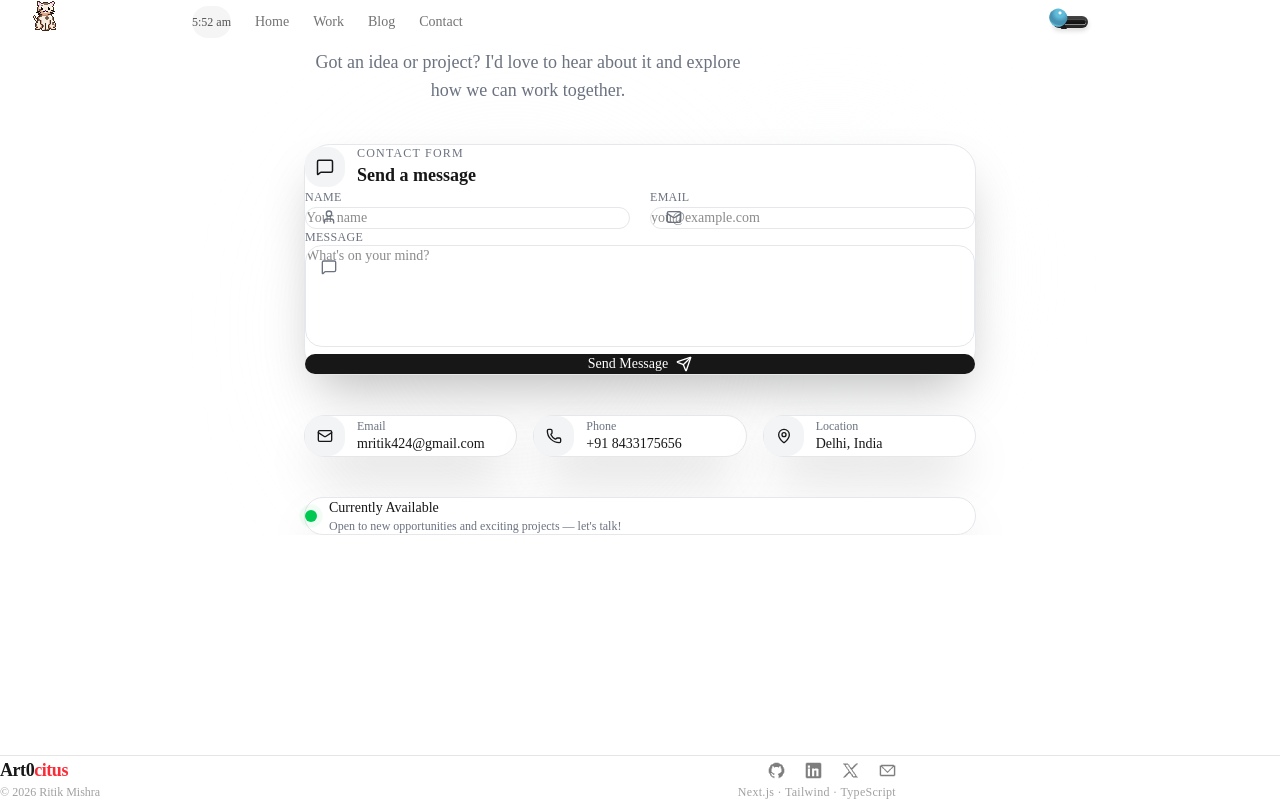
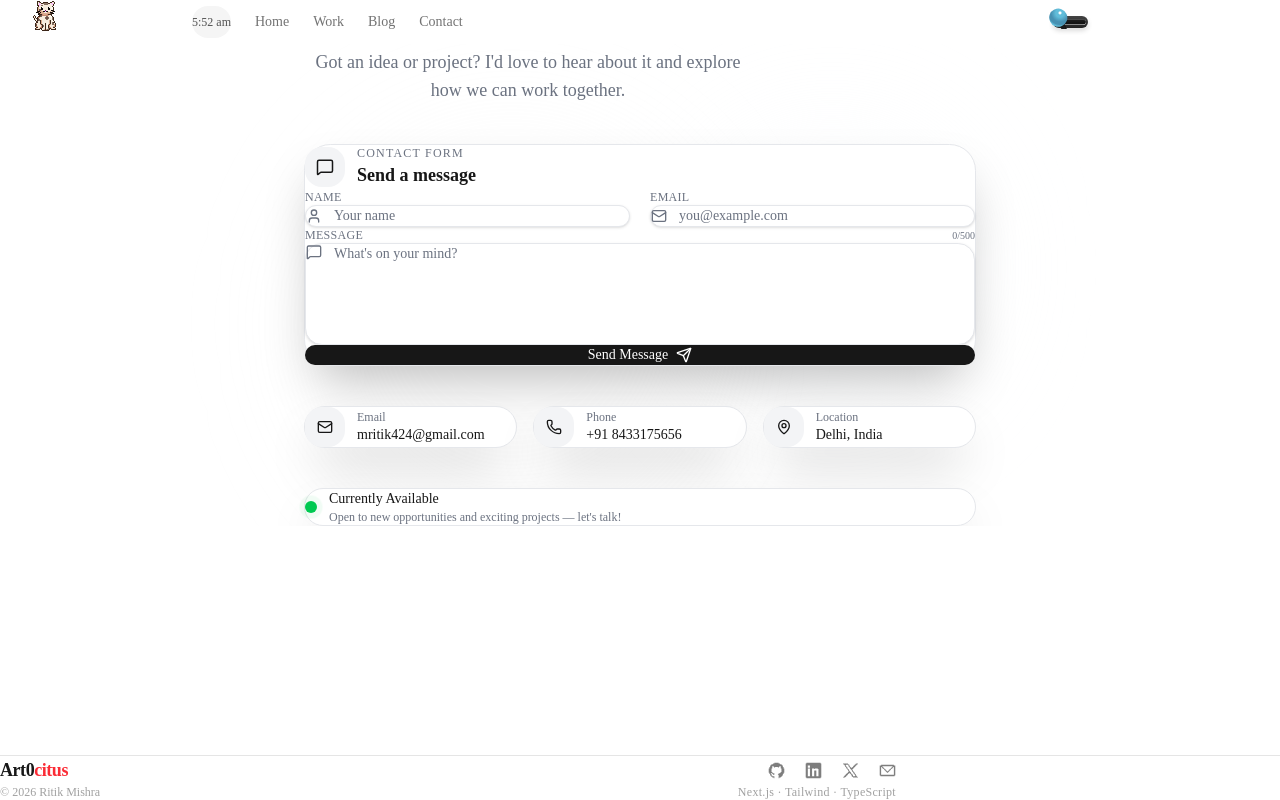
Before and after one commit to Art0citus/art0citus.dev, a Next.js app: page /contact in a window 1280 px wide. Built offline with nearby package versions, Linux system fonts and the light colour scheme.

Commit message:
fixed ui

```diff
--- a/src/components/Contact.tsx
+++ b/src/components/Contact.tsx
@@ -34,6 +34,8 @@ const contactInfo = [
   },
 ];
 
+const MESSAGE_MAX = 500;
+
 type SubmitStatus = {
   type: "success" | "error" | null;
   message: string;
@@ -48,6 +50,7 @@ function FormField({
   onChange,
   placeholder,
   rows,
+  maxLength,
 }: {
   id: string;
   label: string;
@@ -57,29 +60,53 @@ function FormField({
   onChange: (v: string) => void;
   placeholder: string;
   rows?: number;
+  maxLength?: number;
 }) {
-  const shared =
-    "peer w-full rounded-xl border border-border bg-background py-3 pl-11 pr-4 text-sm outline-none transition-colors duration-200 focus:border-foreground/40";
+  return (
+    <div className="group">
+      <div className="mb-2 flex items-center justify-between">
+        <label
+          htmlFor={id}
+          className="block text-xs font-medium uppercase tracking-wide text-muted-foreground transition-colors duration-200 group-focus-within:text-foreground"
+        >
+          {label}
+        </label>
+        {maxLength && (
+          <span
+            className={`text-[10px] tabular-nums transition-colors duration-200 ${
+              value.length > maxLength * 0.9
+                ? "text-amber-500"
+                : "text-muted-foreground"
+            }`}
+          >
+            {value.length}/{maxLength}
+          </span>
+        )}
+      </div>
 
-  return (
-    <div>
-      <label
-        htmlFor={id}
-        className="mb-2 block text-xs font-medium uppercase tracking-wide text-muted-foreground"
+      {/* Icon and input are normal flex siblings — never overlap, regardless of content length */}
+      <div
+        className={`flex gap-3 rounded-xl border border-border bg-background px-4 py-3 shadow-sm transition-all duration-200 focus-within:-translate-y-0.5 focus-within:border-foreground/40 focus-within:shadow-md focus-within:ring-4 focus-within:ring-foreground/[0.04] ${
+          rows ? "items-start" : "items-center"
+        }`}
       >
-        {label}
-      </label>
+        <Icon
+          size={16}
+          className={`shrink-0 text-muted-foreground transition-all duration-200 group-focus-within:scale-110 group-focus-within:text-foreground ${
+            rows ? "mt-0.5" : ""
+          }`}
+        />
 
-      <div className="relative">
         {rows ? (
           <textarea
             id={id}
             rows={rows}
             required
+            maxLength={maxLength}
             placeholder={placeholder}
             value={value}
             onChange={(e) => onChange(e.target.value)}
-            className={`${shared} resize-none`}
+            className="min-w-0 flex-1 resize-none bg-transparent text-sm outline-none placeholder:text-muted-foreground"
           />
         ) : (
           <input
@@ -89,16 +116,9 @@ function FormField({
             placeholder={placeholder}
             value={value}
             onChange={(e) => onChange(e.target.value)}
-            className={shared}
+            className="min-w-0 flex-1 bg-transparent text-sm outline-none placeholder:text-muted-foreground"
           />
         )}
-
-        <Icon
-          size={16}
-          className={`pointer-events-none absolute left-4 text-muted-foreground transition-colors duration-200 peer-focus:text-foreground ${
-            rows ? "top-3.5" : "top-1/2 -translate-y-1/2"
-          }`}
-        />
       </div>
     </div>
   );
@@ -147,7 +167,10 @@ export default function Contact() {
       </div>
 
       <div className="relative z-10 flex w-full max-w-2xl flex-col gap-10">
-        <div className="text-center">
+        <div
+          className="animate-[rise-in_0.5s_ease-out_backwards] text-center"
+          style={{ animationDelay: "0ms" }}
+        >
           <h2 className="font-pixelta text-5xl">Let&apos;s Connect</h2>
           <p className="mx-auto mt-4 max-w-md text-lg text-muted-foreground">
             Got an idea or project? I&apos;d love to hear about it and explore
@@ -156,9 +179,12 @@ export default function Contact() {
         </div>
 
         {/* Form */}
-        <div className="rounded-3xl border border-border bg-card p-8 shadow-2xl sm:p-10">
-          <div className="mb-8 flex items-center gap-3">
-            <div className="flex h-10 w-10 items-center justify-center rounded-xl bg-accent">
+        <div
+          className="animate-[rise-in_0.5s_ease-out_backwards] rounded-3xl border border-border bg-card p-8 shadow-2xl transition-shadow duration-300 hover:shadow-[0_8px_40px_-8px_rgba(0,0,0,0.15)] sm:p-10"
+          style={{ animationDelay: "80ms" }}
+        >
+          <div className="group mb-8 flex items-center gap-3">
+            <div className="flex h-10 w-10 items-center justify-center rounded-xl bg-accent transition-transform duration-300 group-hover:-rotate-6 group-hover:scale-110">
               <MessageSquare size={18} />
             </div>
             <div>
@@ -196,6 +222,7 @@ export default function Contact() {
               label="Message"
               icon={MessageSquare}
               rows={5}
+              maxLength={MESSAGE_MAX}
               value={formData.message}
               onChange={(v) => setFormData({ ...formData, message: v })}
               placeholder="What's on your mind?"
@@ -204,8 +231,9 @@ export default function Contact() {
             <button
               type="submit"
               disabled={isLoading}
-              className="group flex w-full items-center justify-center gap-2 rounded-full bg-foreground px-5 py-3.5 text-sm font-medium text-background transition-all duration-200 hover:-translate-y-0.5 active:scale-[0.98] disabled:opacity-60 disabled:hover:translate-y-0"
+              className="group relative flex w-full items-center justify-center gap-2 overflow-hidden rounded-full bg-foreground px-5 py-3.5 text-sm font-medium text-background transition-all duration-200 hover:-translate-y-0.5 hover:shadow-lg active:scale-[0.98] disabled:opacity-60 disabled:hover:translate-y-0"
             >
+              <span className="absolute inset-0 -translate-x-full bg-white/10 transition-transform duration-500 group-hover:translate-x-full" />
               {isLoading ? (
                 <>
                   <span className="h-4 w-4 animate-spin rounded-full border-2 border-background/30 border-t-background" />
@@ -232,9 +260,9 @@ export default function Contact() {
                 }`}
               >
                 {submitStatus.type === "success" ? (
-                  <CheckCircle size={18} className="shrink-0" />
+                  <CheckCircle size={18} className="shrink-0 animate-[pop-in_0.4s_ease-out]" />
                 ) : (
-                  <AlertCircle size={18} className="shrink-0" />
+                  <AlertCircle size={18} className="shrink-0 animate-[pop-in_0.4s_ease-out]" />
                 )}
                 <p className="text-sm">{submitStatus.message}</p>
               </div>
@@ -243,7 +271,10 @@ export default function Contact() {
         </div>
 
         {/* Contact info row */}
-        <div className="grid grid-cols-1 gap-4 sm:grid-cols-3">
+        <div
+          className="grid animate-[rise-in_0.5s_ease-out_backwards] grid-cols-1 gap-4 sm:grid-cols-3"
+          style={{ animationDelay: "160ms" }}
+        >
           {contactInfo.map((item) => {
             const inner = (
               <>
@@ -277,7 +308,10 @@ export default function Contact() {
         </div>
 
         {/* Availability banner */}
-        <div className="flex items-center gap-3 rounded-2xl border border-border bg-card p-5 shadow-2xl">
+        <div
+          className="flex animate-[rise-in_0.5s_ease-out_backwards] items-center gap-3 rounded-2xl border border-border bg-card p-5 shadow-2xl transition-all duration-200 hover:-translate-y-0.5 hover:border-neutral-300 dark:hover:border-neutral-700"
+          style={{ animationDelay: "240ms" }}
+        >
           <span className="relative flex h-3 w-3 shrink-0">
             <span className="absolute inline-flex h-full w-full animate-ping rounded-full bg-green-500 opacity-75" />
             <span className="relative inline-flex h-3 w-3 rounded-full bg-green-500" />
@@ -302,6 +336,35 @@ export default function Contact() {
             transform: translateY(0);
           }
         }
+        @keyframes rise-in {
+          from {
+            opacity: 0;
+            transform: translateY(16px);
+          }
+          to {
+            opacity: 1;
+            transform: translateY(0);
+          }
+        }
+        @keyframes pop-in {
+          0% {
+            transform: scale(0.5);
+            opacity: 0;
+          }
+          70% {
+            transform: scale(1.1);
+          }
+          100% {
+            transform: scale(1);
+            opacity: 1;
+          }
+        }
+        @media (prefers-reduced-motion: reduce) {
+          [style*="rise-in"],
+          [class*="animate-"] {
+            animation: none !important;
+          }
+        }
       `}</style>
     </section>
   );
```
